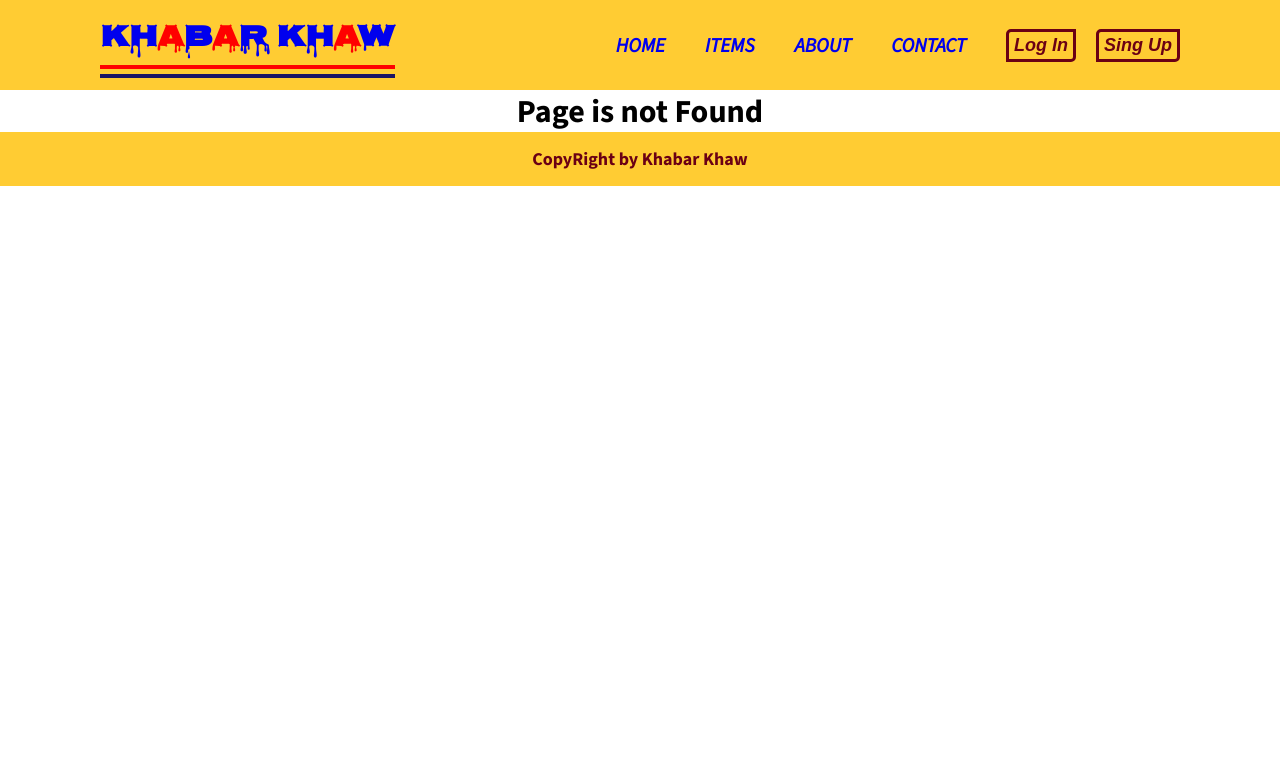
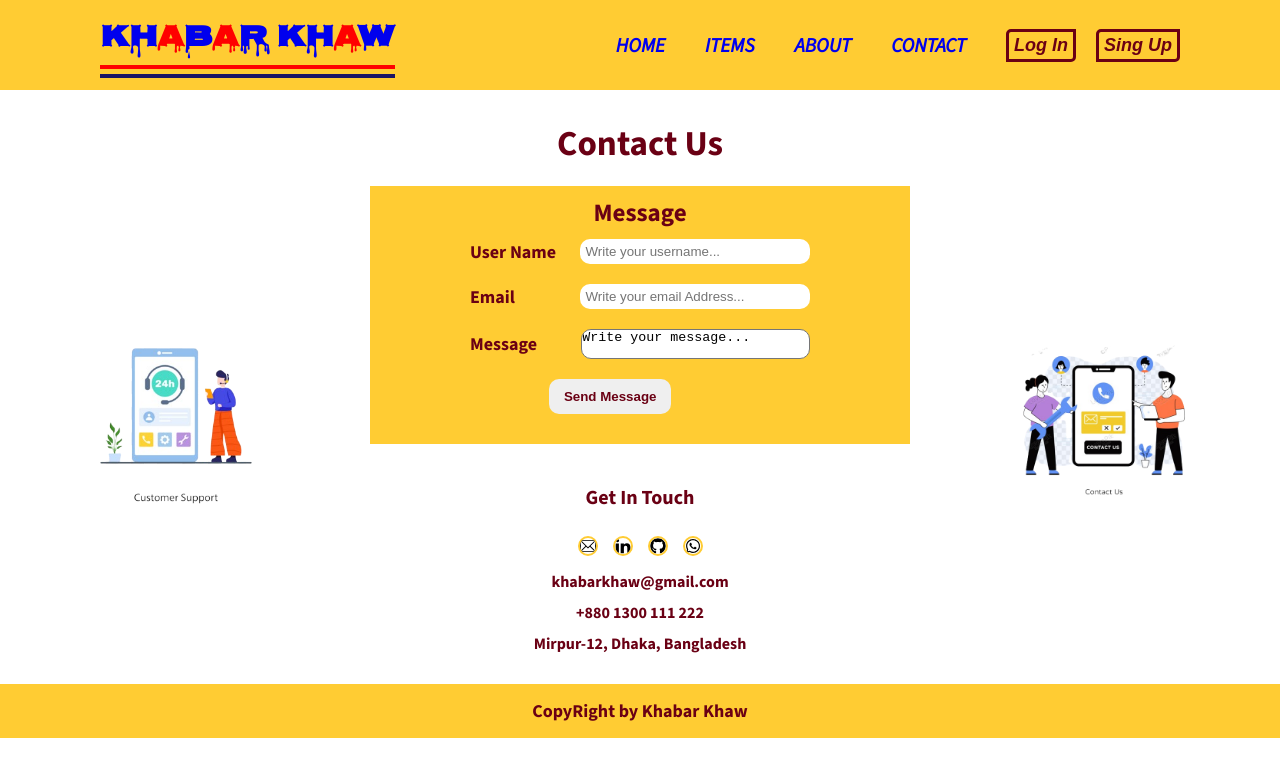
Before and after one commit to Shubrotto/khabar-khaw, a React (Vite) app: page /contact in a window 1280 px wide. Before the commit this address had no page. Shown: the top 776 px of the page. Built offline with nearby package versions, Linux system fonts and the light colour scheme.

Commit message:
add contact component

```diff
--- a/src/App.jsx
+++ b/src/App.jsx
@@ -6,6 +6,7 @@ import Navbar from "./Layouts/Navbar/Navbar";
 import Footer from "./Layouts/Footer/Footer";
 import Items from "./componpents/Items/Items";
 import About from "./componpents/About/About";
+import Contact from "./componpents/Contact/Contact";
 
 function App() {
   return (
@@ -15,6 +16,7 @@ function App() {
         <Route exact path="/" element={<Home />} />
         <Route path="/items" element={<Items />} />
         <Route path="/about" element={<About />} />
+        <Route path="/contact" element={<Contact />} />
         <Route exact path="/*" element={<NotFound />} />
       </Routes>
       <Footer />
--- /dev/null
+++ b/src/componpents/Contact/Contact.jsx
@@ -0,0 +1,73 @@
+import "./contact.scss";
+import { TfiEmail, TfiLinkedin } from "react-icons/tfi";
+import { FaGithub, FaWhatsapp } from "react-icons/fa";
+import ContactLeftImage from "../../assets/images/contact.png";
+import ContactRightImage from "../../assets/images/contact_right.png";
+import { Link } from "react-router-dom";
+
+const Contact = () => {
+  return (
+    <div className="contact_container">
+      <img className="left_image" src={ContactLeftImage} alt="" />
+      <div className="contact_wrapper">
+        <h2>Contact Us</h2>
+        <div className="form_div">
+          <h3>Message</h3>
+          <form className="form">
+            <div className="input_div">
+              <label htmlFor="username">User Name</label>
+              <input
+                type="text"
+                placeholder="Write your username..."
+                name="username"
+                id="username"
+              />
+            </div>
+            <div className="input_div">
+              <label htmlFor="email">Email</label>
+              <input
+                type="email"
+                placeholder="Write your email Address..."
+                name="email"
+                id="email"
+              />
+            </div>
+            <div className="input_div">
+              <label htmlFor="message">Message</label>
+              <textarea
+                style={{
+                  resize: "none",
+                  height: "30px",
+                  borderRadius: "10px",
+                  width: "100%",
+                }}
+                name="message"
+                id=""
+              >
+                Write your message...
+              </textarea>
+            </div>
+          </form>
+          <button className="send_btn" type="submit">
+            Send Message
+          </button>
+        </div>
+        <h4>Get In Touch</h4>
+        <div className="social">
+          <TfiEmail className="social_icon" />
+          <TfiLinkedin className="social_icon" />
+          <FaGithub className="social_icon" />
+          <FaWhatsapp className="social_icon" />
+        </div>
+        <div className="contact_us_div">
+          <Link className="email all">khabarkhaw@gmail.com</Link>
+          <p className="all">+880 1300 111 222</p>
+          <p className="all">Mirpur-12, Dhaka, Bangladesh</p>
+        </div>
+      </div>
+      <img className="right_image" src={ContactRightImage} alt="" />
+    </div>
+  );
+};
+
+export default Contact;
--- /dev/null
+++ b/src/componpents/Contact/contact.scss
@@ -0,0 +1,143 @@
+.contact_container {
+  padding: 30px 0;
+  width: 100%;
+  position: relative;
+
+  .left_image,
+  .right_image {
+    position: absolute;
+    width: 15%;
+  }
+
+  .left_image {
+    top: 15rem;
+    left: 5rem;
+  }
+
+  .right_image {
+    top: 15rem;
+    right: 5rem;
+  }
+
+  .contact_wrapper {
+    padding: 0 100px;
+    display: flex;
+    flex-direction: column;
+    align-items: center;
+
+    h2 {
+      font-size: 35px;
+      color: var(--text-color);
+      margin-bottom: 20px;
+    }
+
+    .form_div {
+      width: 50%;
+      display: flex;
+      flex-direction: column;
+      align-items: start;
+      background: var(--bg-color);
+      padding: 10px 100px;
+      margin-bottom: 40px;
+
+      h3 {
+        font-size: 25px;
+        color: var(--text-color);
+        margin-bottom: 10px;
+        align-self: center;
+      }
+
+      .form {
+        display: flex;
+        flex-direction: column;
+        gap: 20px;
+        width: 100%;
+        .input_div {
+          width: 100%;
+          display: flex;
+          align-items: center;
+
+          label {
+            color: var(--text-color);
+            font-size: 18px;
+            margin-right: 20px;
+            font-weight: 700;
+            width: 40%;
+          }
+
+          input {
+            padding: 5px;
+            border: none;
+            border-radius: 10px;
+            width: 100%;
+          }
+        }
+      }
+
+      .send_btn {
+        border: none;
+        padding: 10px 15px;
+        margin: 20px 0;
+        border-radius: 10px;
+        cursor: pointer;
+        margin-left: 23.2%;
+        color: var(--text-color);
+        font-weight: 800;
+        transition: var(--transition);
+
+        &:hover {
+          transform: scale(1.1);
+        }
+      }
+    }
+
+    h4 {
+      font-size: 20px;
+      color: var(--text-color);
+      margin-bottom: 20px;
+    }
+
+    .social {
+      display: flex;
+      align-items: center;
+      gap: 15px;
+      margin: 5px 0 15px 0;
+
+      .social_icon {
+        font-size: 20px;
+        border: 2px solid var(--bg-color);
+        border-radius: 50%;
+        transition: var(--transition);
+        cursor: pointer;
+
+        &:hover {
+          transform: scale(1.5);
+        }
+      }
+    }
+
+    .contact_us_div {
+      display: flex;
+      flex-direction: column;
+      align-items: center;
+      color: var(--text-color);
+      font-weight: 700;
+      gap: 10px;
+
+      .email {
+        text-decoration: none;
+        color: var(--text-color);
+        cursor: pointer;
+      }
+
+      .all {
+        cursor: pointer;
+        transition: var(--transition);
+
+        &:hover {
+          transform: scale(1.2);
+        }
+      }
+    }
+  }
+}
```
Also changed, not shown: src/assets/images/contact.png (added), src/assets/images/contact_right.png (added).
